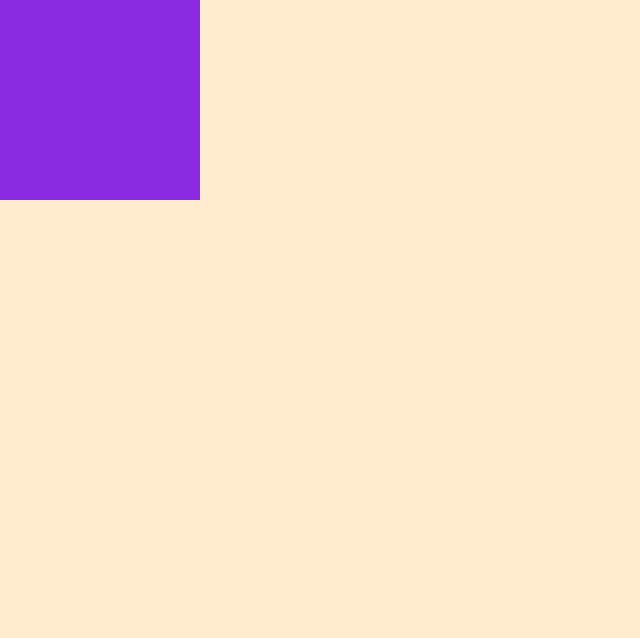
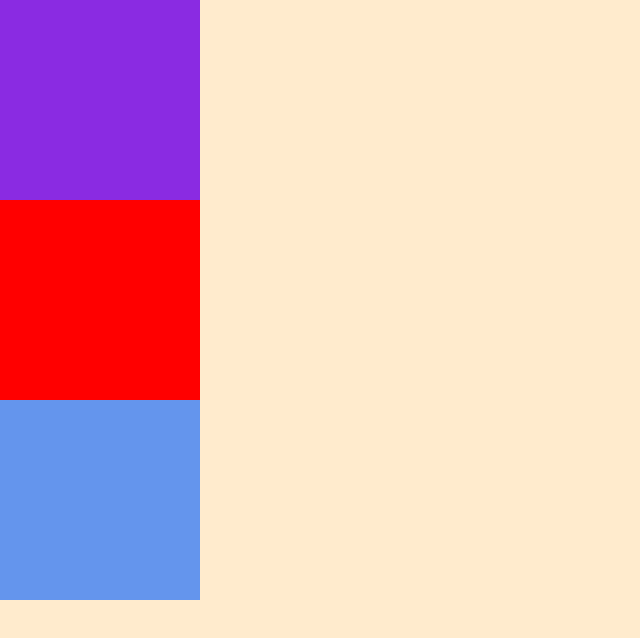
Before and after one commit to Vini131214/Aula_27A, a plain HTML site: page index.html in a window 1280 px wide. Shown: the whole page, without its empty margins (0-640 px from the left). Drawn offline with Linux system fonts and the light colour scheme.

Commit message:
versao 2

```diff
--- a/css/estilo.css
+++ b/css/estilo.css
@@ -10,3 +10,16 @@ margin: 0px;
     height: 200px;
     background-color: blueviolet;
 }
+
+.c-violet{
+    background-color: blueviolet;
+}
+
+.c-red{
+    background-color: red;
+}
+
+.c-blue{
+background-color: cornflowerblue;
+
+}
--- a/index.html
+++ b/index.html
@@ -6,6 +6,8 @@
     </head>
 
     <body>
-        <div class="box"></div>
+        <div class="box c-violet"></div>
+        <div class="box c-red"></div>
+        <div class="box c-blue"></div>
     </body>
 </html>
```
